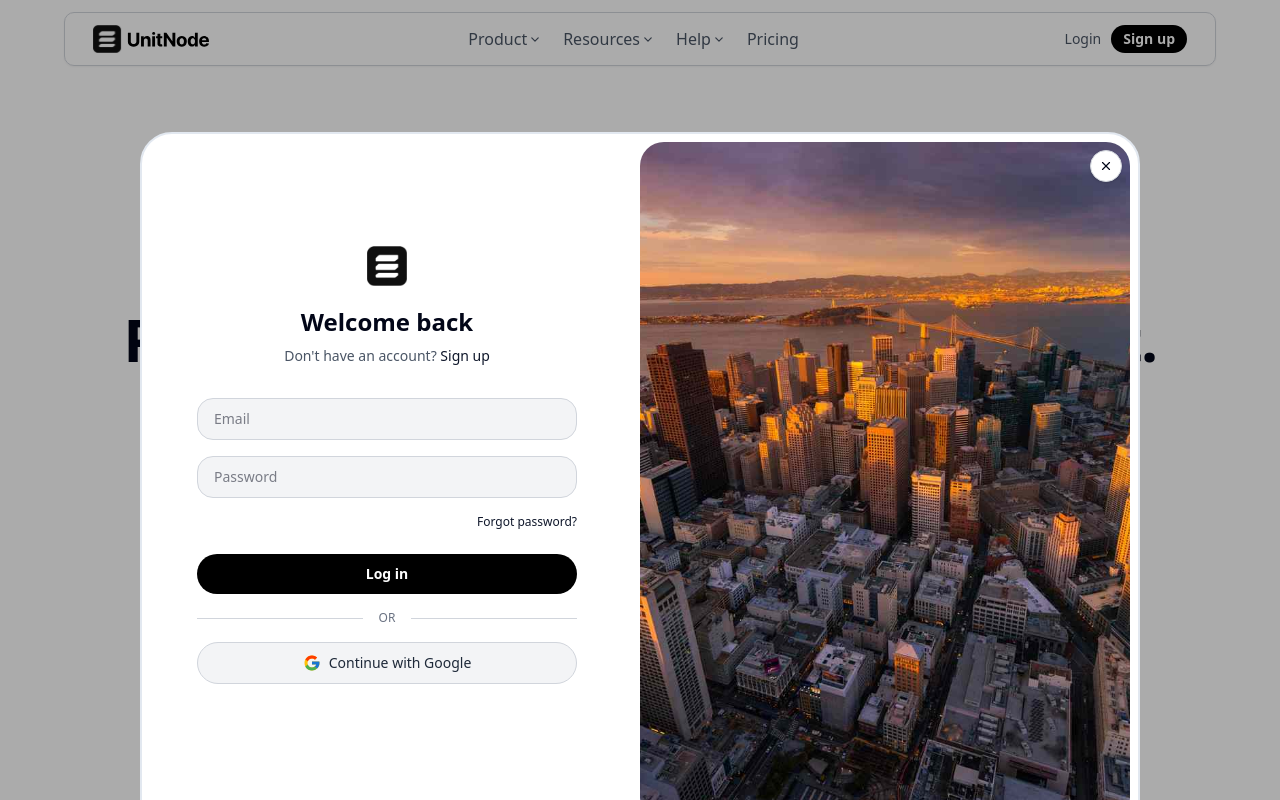
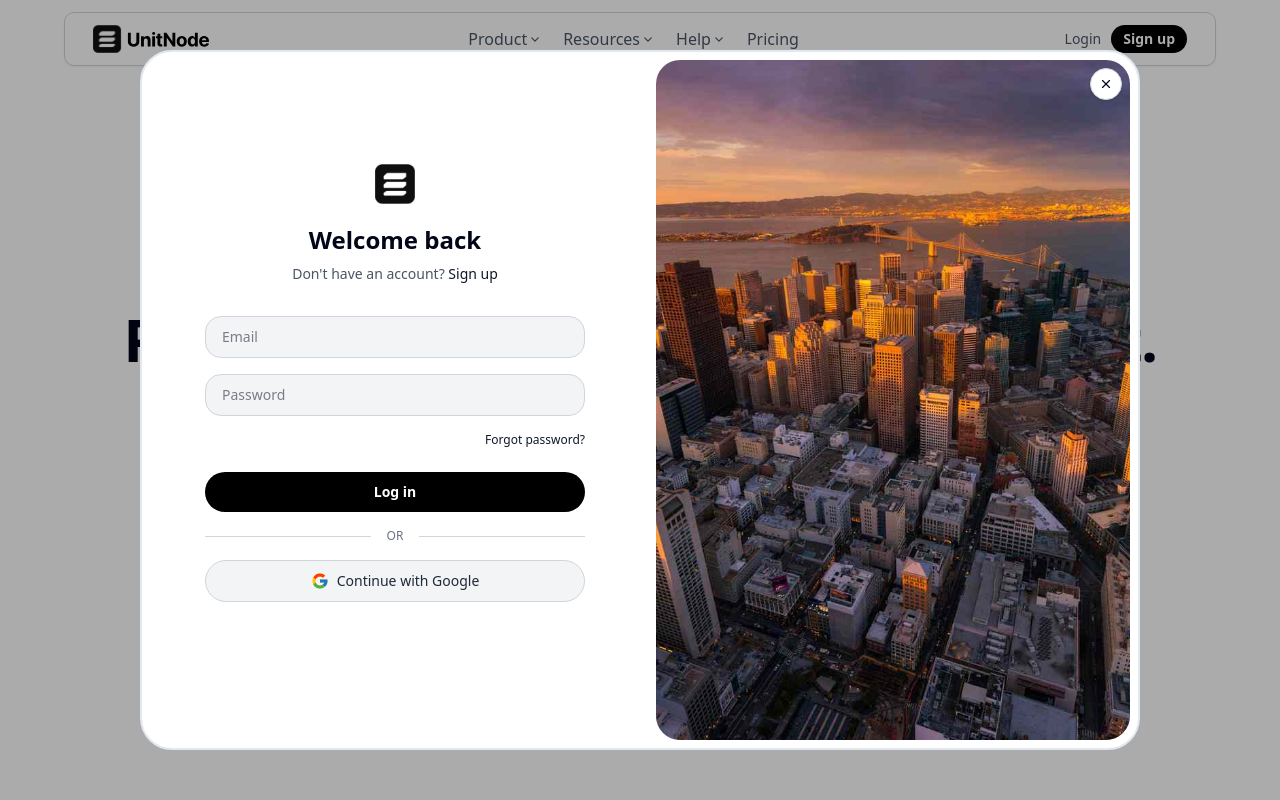
Before and after one commit to acstartup/unitnode.com, a Next.js app: page / in a window 1280 px wide. Both pictures are taken after a click on the button "Login". Built offline with nearby package versions, Linux system fonts and the light colour scheme.

Commit message:
(action ui): relative placement

```diff
--- a/src/components/login-modal.tsx
+++ b/src/components/login-modal.tsx
@@ -30,9 +30,9 @@ export function LoginModal({ isOpen, onClose }: LoginModalProps) {
   if (!isOpen) return null;
 
   return (
-    <div className="fixed inset-0 z-[100] flex items-start justify-center pt-33 bg-black/33" onClick={handleBackdropClick}>
+    <div className="fixed inset-0 z-[100] flex items-center justify-center bg-black/33 overflow-y-auto py-10" onClick={handleBackdropClick}>
       {/* Grey rectangle with rounded corners */}
-      <div className="relative w-[1000px] h-[700px] border-2 border-grey-700 rounded-4xl bg-white flex animate-in fade-in duration-300">
+      <div className="relative w-[95%] max-w-[1000px] h-auto min-h-[600px] md:h-[700px] border-2 border-grey-700 rounded-4xl bg-white flex flex-col md:flex-row animate-in fade-in duration-300">
         {/* Close button */}
         <button
           onClick={onClose}
@@ -45,7 +45,7 @@ export function LoginModal({ isOpen, onClose }: LoginModalProps) {
         </button>
 
         {/* Left side - logo and text */}
-        <div className="flex-1 flex flex-col items-center pt-28">
+        <div className="flex-1 flex flex-col items-center pt-12 md:pt-28 px-4 pb-8 md:pb-0">
           {/* UnitNode icon */}
           <div className="mb-5">
             <Image
@@ -70,7 +70,7 @@ export function LoginModal({ isOpen, onClose }: LoginModalProps) {
           </p>
 
           {/* Form inputs */}
-          <div className="w-[380px]">
+          <div className="w-full max-w-[380px]">
             {/* Email input */}
             <div className="mb-4">
               <input
@@ -133,13 +133,14 @@ export function LoginModal({ isOpen, onClose }: LoginModalProps) {
         </div>
 
         {/* Right side - San Francisco image */}
-        <div className="flex-1 flex justify-center items-center p-2">
+        <div className="hidden md:flex flex-1 justify-center items-center p-2">
           <div className="relative w-full h-full">
             <Image
               src="/san-fran.jpg"
               alt="San Francisco skyline"
               fill
               className="object-cover rounded-3xl"
+              priority
             />
           </div>
         </div>
--- a/src/components/signup-modal.tsx
+++ b/src/components/signup-modal.tsx
@@ -46,9 +46,9 @@ export function SignupModal({ isOpen, onClose }: SignupModalProps) {
   if (!isOpen) return null;
 
   return (
-    <div className="fixed inset-0 z-[100] flex items-start justify-center pt-33 bg-black/33" onClick={handleBackdropClick}>
+    <div className="fixed inset-0 z-[100] flex items-center justify-center bg-black/33 overflow-y-auto py-10" onClick={handleBackdropClick}>
       {/* Grey rectangle with rounded corners */}
-      <div className="relative w-[1000px] h-[700px] border-2 border-grey-700 rounded-4xl bg-white flex animate-in fade-in duration-300">
+      <div className="relative w-[95%] max-w-[1000px] h-auto min-h-[600px] md:h-[700px] border-2 border-grey-700 rounded-4xl bg-white flex flex-col md:flex-row animate-in fade-in duration-300">
         {/* Close button */}
         <button
           onClick={onClose}
@@ -61,7 +61,7 @@ export function SignupModal({ isOpen, onClose }: SignupModalProps) {
         </button>
 
         {/* Left side - logo and text */}
-        <div className="flex-1 flex flex-col items-center pt-12">
+        <div className="flex-1 flex flex-col items-center pt-12 px-4 pb-8 md:pb-0">
           {/* UnitNode icon */}
           <div className="mb-5">
             <Image
@@ -86,7 +86,7 @@ export function SignupModal({ isOpen, onClose }: SignupModalProps) {
           </p>
 
           {/* Form inputs */}
-          <div className="w-[380px]">
+          <div className="w-full max-w-[380px]">
             {/* Company Name input */}
             <div className="mb-4">
               <input
@@ -289,13 +289,14 @@ export function SignupModal({ isOpen, onClose }: SignupModalProps) {
         </div>
 
         {/* Right side - Hong Kong image */}
-        <div className="flex-1 flex justify-center items-center p-2">
+        <div className="hidden md:flex flex-1 justify-center items-center p-2">
           <div className="relative w-full h-full">
             <Image
               src="/Hong-Kong-EarnestTse-Shutterstock.webp"
               alt="Hong Kong skyline"
               fill
               className="object-cover rounded-3xl"
+              priority
             />
           </div>
         </div>
```
